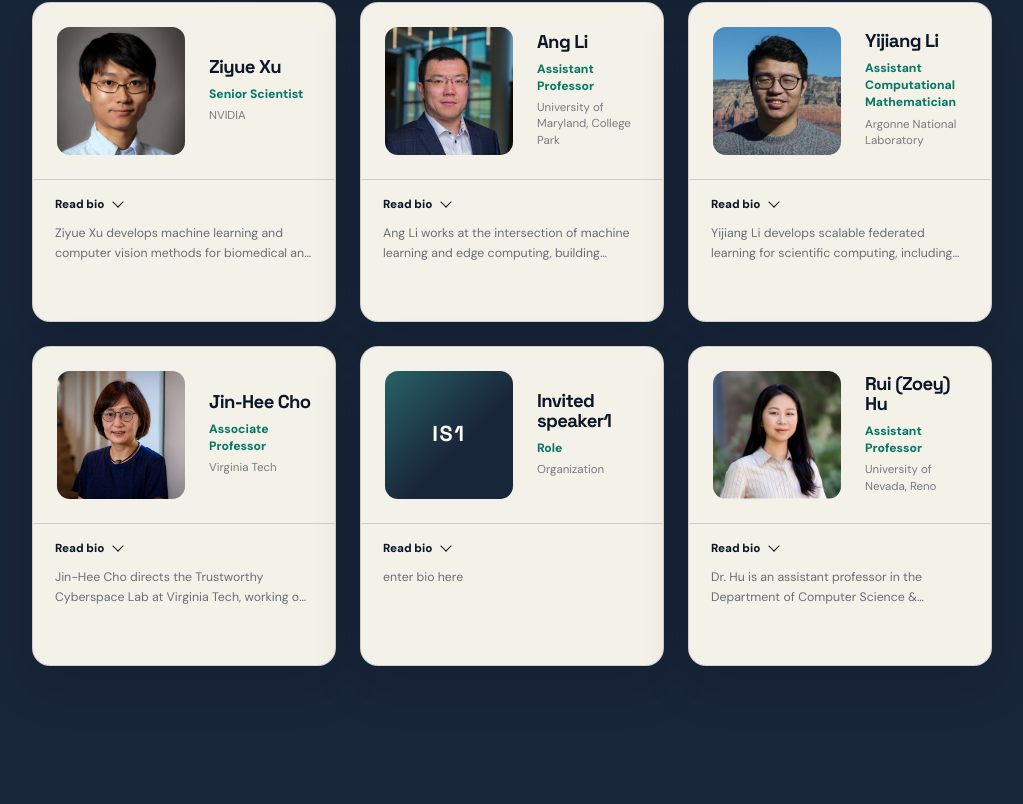
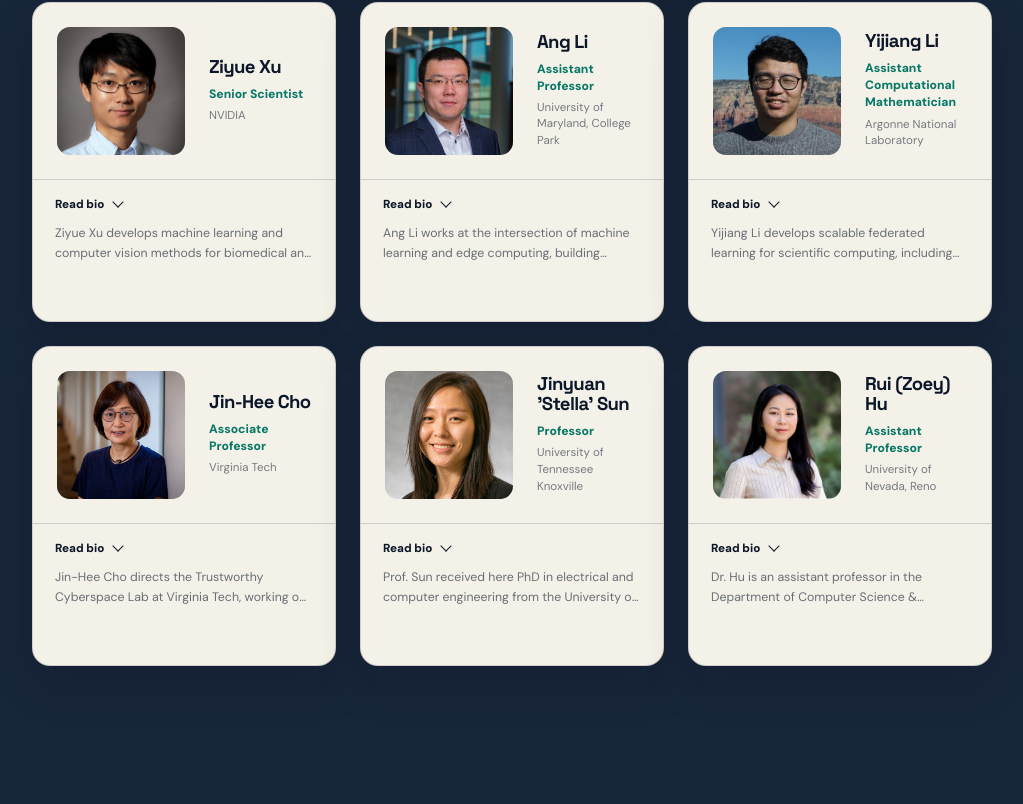
Before and after one commit to hpcFL/Cluster26, a Next.js app: page / in a window 1280 px wide. Shown: the part 5087-5891 px from the top of the page, without its empty margins (128-1151 px from the left). Built offline with nearby package versions, Linux system fonts and the light colour scheme; no server answers.

Commit message:
speaker2 update

```diff
--- a/app/page.tsx
+++ b/app/page.tsx
@@ -114,7 +114,7 @@ const schedule = [
   { time: "11:15am - 11:30am", activity: "Coffee Break", type: "Break" },
   { time: "11:30am - 11:50am", activity: "Ziyue Xu", type: "Talk" },
   { time: "11:50am - 12:10pm", activity: "Jin-Hee Cho", type: "Talk" },
-  { time: "12:10pm - 12:30pm", activity: "Invited Speaker1", type: "Talk" },
+  { time: "12:10pm - 12:30pm", activity: "Jinyuan 'Stella' Sun", type: "Talk" },
   { time: "12:30pm - 12:50pm", activity: "Rui Hu", type: "Talk" },
   { time: "12:50pm - 01:30pm", activity: "Panel discussion", type: "Panel" },
   { time: "01:30pm - 01:35pm", activity: "Concluding remarks", type: "Closing" },
@@ -167,13 +167,13 @@ const invitedSpeakers = [
     photo: publicAsset("/speakers/jin-hee-cho.jpg"),
   },
   {
-    name: "Invited speaker1",
-    initials: "IS1",
-    role: "Role",
-    organization: "Organization",
-    bio: "enter bio here",
-    profile: null,
-    photo: null,
+    name: "Jinyuan 'Stella' Sun",
+    initials: "JSS",
+    role: "Professor",
+    organization: "University of Tennessee Knoxville",
+    bio: "Prof. Sun received here PhD in electrical and computer engineering from the University of Florida in 2010. She has been serving as faculty in the Min H. Kao Department of Electrical Engineering and Computer Science at UTK, where she focuses on Security and privacy in wired/wireless networks and critical application systems.",
+    profile: "https://eecs.utk.edu/people/jinyuan-stella-sun/",
+    photo: publicAsset("/speakers/jinyuan-sun.jpg"),
   },
   {
     name: "Rui (Zoey) Hu",
```
Also changed, not shown: public/speakers/jinyuan-sun.jpg (added).
